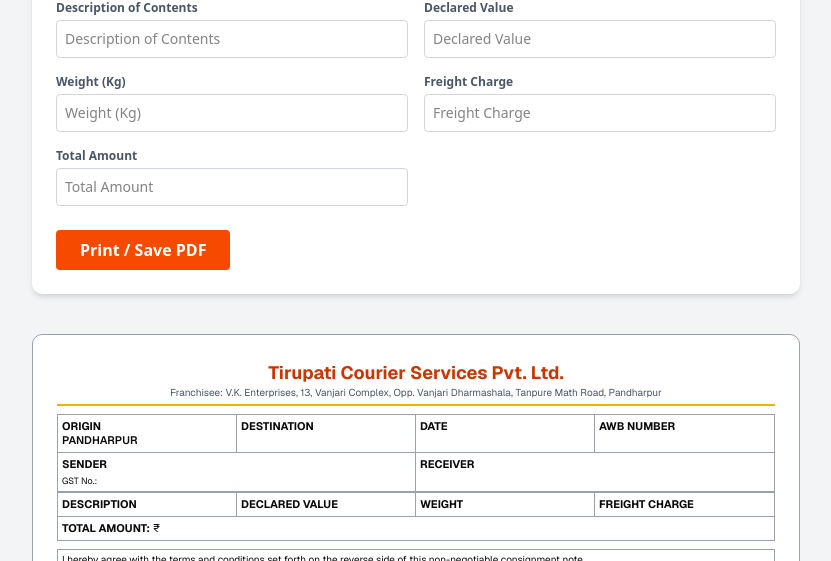
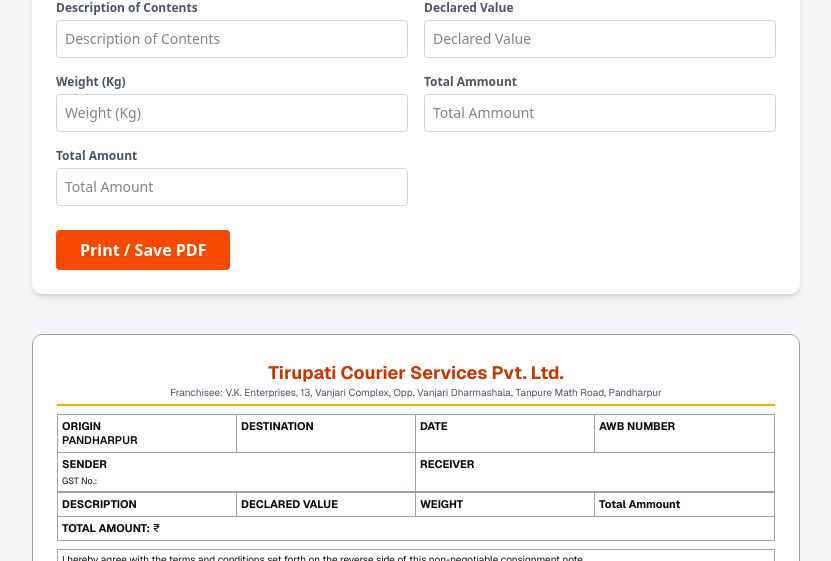
Before and after one commit to Harshk133/project-v1, a Next.js app: page / in a window 1280 px wide. Shown: the part 318-879 px from the top of the page, without its empty margins (224-1055 px from the left). Built offline with nearby package versions, Linux system fonts and the light colour scheme.

Commit message:
Initial Commit!!!

```diff
--- a/src/app/page.js
+++ b/src/app/page.js
@@ -253,7 +253,8 @@
             { name: "description", label: "Description of Contents" },
             { name: "value", label: "Declared Value" },
             { name: "weight", label: "Weight (Kg)" },
-            { name: "freight", label: "Freight Charge" },
+            // { name: "freight", label: "Freight Charge" },
+            { name: "freight", label: "Total Ammount" },
             { name: "total", label: "Total Amount" },
           ].map((field) => (
             <div key={field.name} className="flex flex-col">
@@ -351,7 +352,8 @@
             <p>{form.weight}</p>
           </div>
           <div className="p-1">
-            <strong>FREIGHT CHARGE</strong>
+            {/* <strong>FREIGHT CHARGE</strong> */}
+            <strong>Total Ammount</strong>
             <p>{form.freight}</p>
           </div>
         </div>
```
